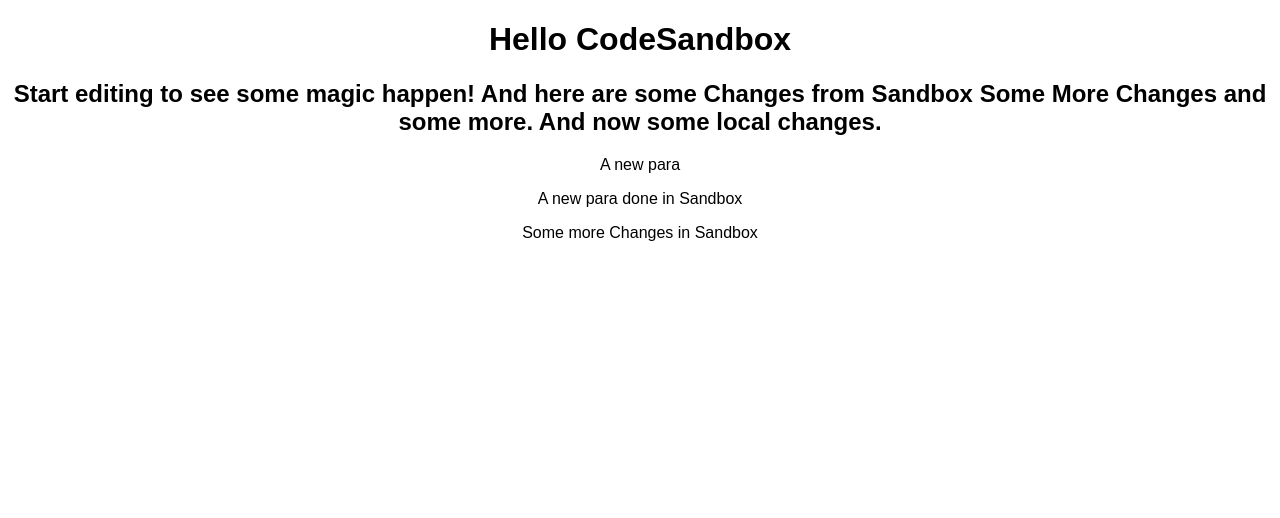
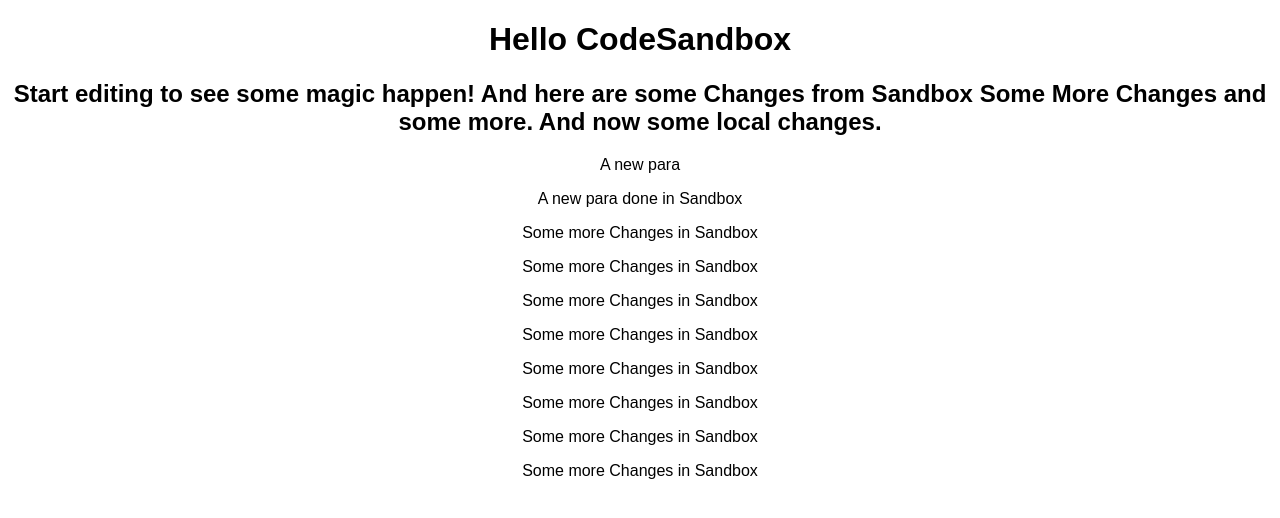
Before and after one commit to jbello88/GitHubTest, a React (Create React App) app: page / in a window 1280 px wide. Shown: the top 518 px of the page. Built offline with nearby package versions, Linux system fonts and the light colour scheme.

Commit message:
And now Sandbox Changes after Local Changes

```diff
--- a/src/App.js
+++ b/src/App.js
@@ -12,6 +12,13 @@
       <p>A new para</p>
       <p>A new para done in Sandbox</p>
       <p>Some more Changes in Sandbox</p>
+      <p>Some more Changes in Sandbox</p>
+      <p>Some more Changes in Sandbox</p>
+      <p>Some more Changes in Sandbox</p>
+      <p>Some more Changes in Sandbox</p>
+      <p>Some more Changes in Sandbox</p>
+      <p>Some more Changes in Sandbox</p>
+      <p>Some more Changes in Sandbox</p>
     </div>
   );
 }
```
